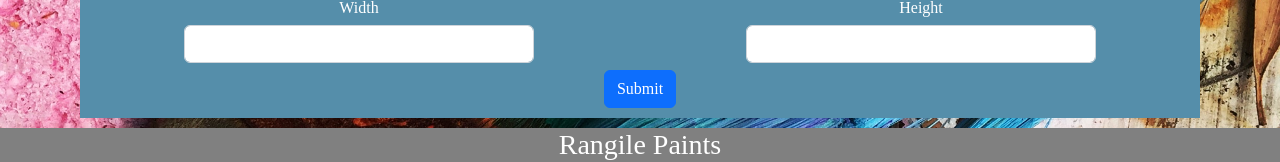
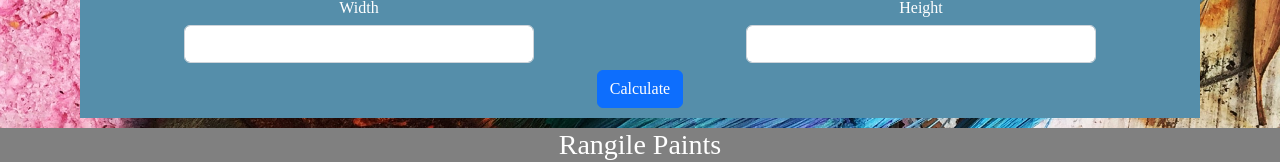
Before and after one commit to dorahb/Rangile, an Angular app in the folder rangi/: page /catalogue in a window 1280 px wide. Shown: the part 1589-1751 px from the top of the page. Built offline with nearby package versions, Linux system fonts and the light colour scheme.

Commit message:
create new branches

```diff
--- a/rangi/src/app/app-routing.module.ts
+++ b/rangi/src/app/app-routing.module.ts
@@ -13,7 +13,6 @@ import { AuthComponent } from './auth/auth.component';
 
 const routes: Routes = [
   {path:'', component:LandingPageComponent},
-  {path: 'landingpage', component: LandingPageComponent},
   {path: 'intro', component: IntroComponent},
   {path: 'what-we-do', component: WhatWeDoComponent},
   {path: 'testimonials', component: TestimonialsComponent},
--- a/rangi/src/app/catalogue/calculate/calculate.component.html
+++ b/rangi/src/app/catalogue/calculate/calculate.component.html
@@ -113,7 +113,7 @@
             aria-describedby="extraSpaceHeight">
         </div>
       </div>
-      <button type="submit" class="btn btn-primary">Submit</button>
+      <button type="submit" class="btn btn-primary" (click)="Calculate()"> Calculate</button>
     </form>
   </div>
    </div>
--- a/rangi/src/app/catalogue/calculate/calculate.component.ts
+++ b/rangi/src/app/catalogue/calculate/calculate.component.ts
@@ -12,4 +12,8 @@ export class CalculateComponent implements OnInit {
   ngOnInit(): void {
   }
 
+  Calculate(){
+    alert("You will need X litres of paint for your room ")
+  }
+
 }
--- a/rangi/src/app/navbar/navbar.component.html
+++ b/rangi/src/app/navbar/navbar.component.html
@@ -7,7 +7,7 @@
     <div class="collapse navbar-collapse" id="navbarNavAltMarkup">
       <ul class="navbar-nav ms-auto px-1">
         <li class="nav-item">
-        <a class="nav-link active" routerLink="landingpage" routerLinkActive="active-link">Home</a>
+        <a class="nav-link active" routerLink="" routerLinkActive="active-link">Home</a>
         </li>
         <li class="nav-item">
         <a class="nav-link" routerLink="what-we-do" routerLinkActive='active'>About</a>
```
